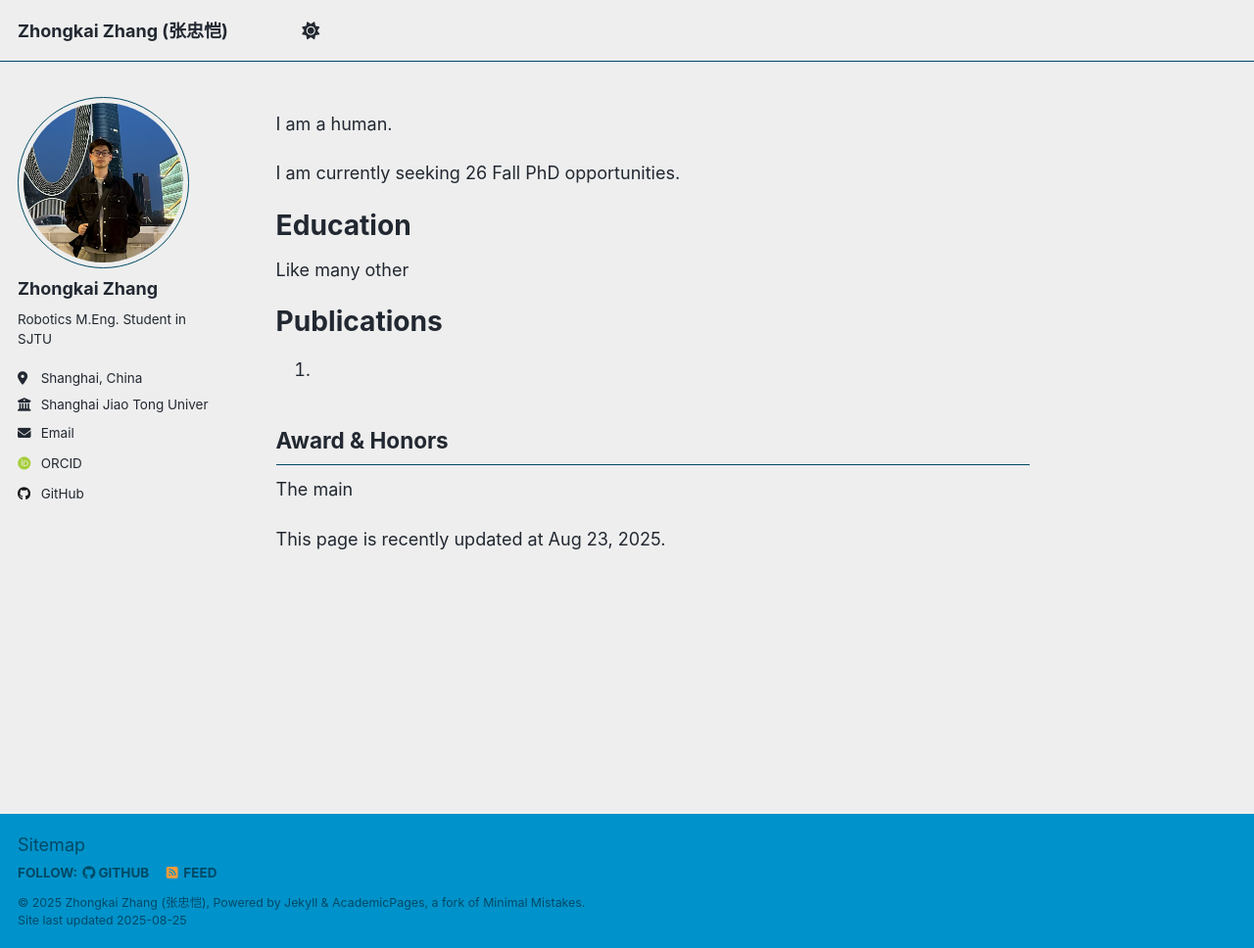
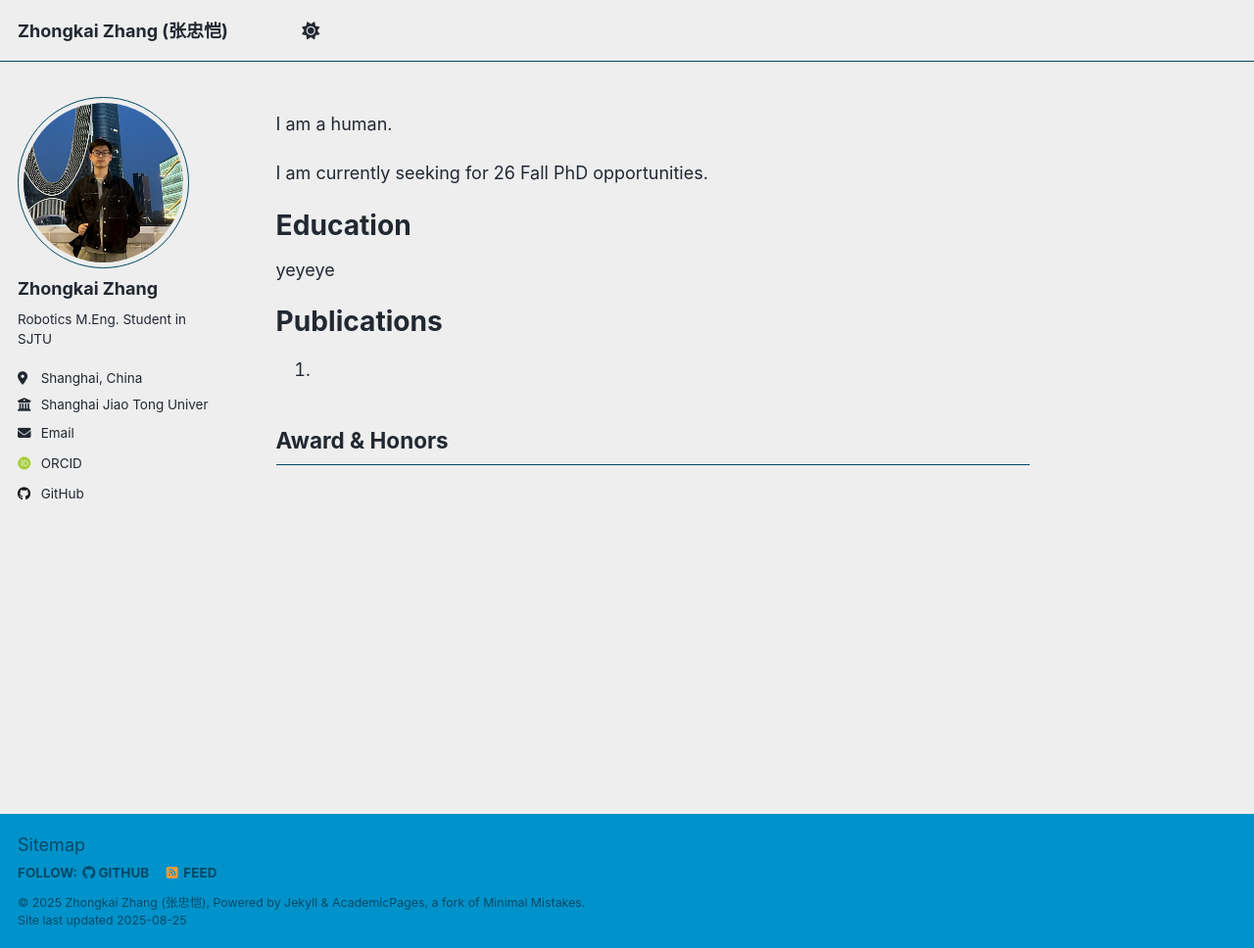
Before and after one commit to V373/blog, a Jekyll site: the page built from _pages/about.md, in a window 1280 px wide and 968 px high. Shown: the whole window at 98% size. Built offline with Jekyll 4.4.1, drawn with Linux system fonts in a browser that asks for light colours; some web fonts are replaced; a script that is not in the unit is left out.

Commit message:
Update about.md

```diff
--- a/_pages/about.md
+++ b/_pages/about.md
@@ -9,11 +9,11 @@ redirect_from:
 
 I am a human.
 
-I am currently seeking 26 Fall PhD opportunities.
+I am currently seeking for 26 Fall PhD opportunities.
 
 Education
 ======
-Like many other
+yeyeye
 
 Publications
 ======
@@ -21,6 +21,3 @@ Publications
 
 Award & Honors
 ------
-The main
-
-This page is recently updated at Aug 23, 2025.
```
